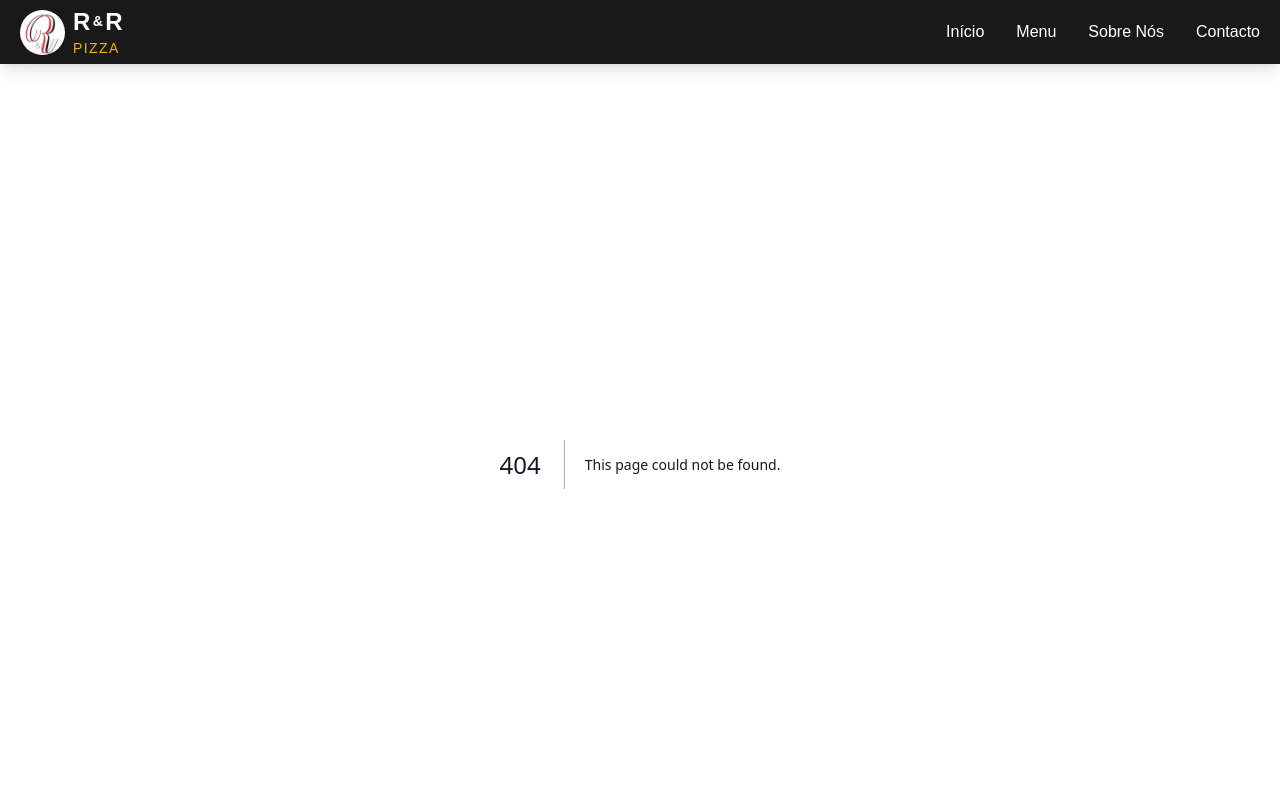
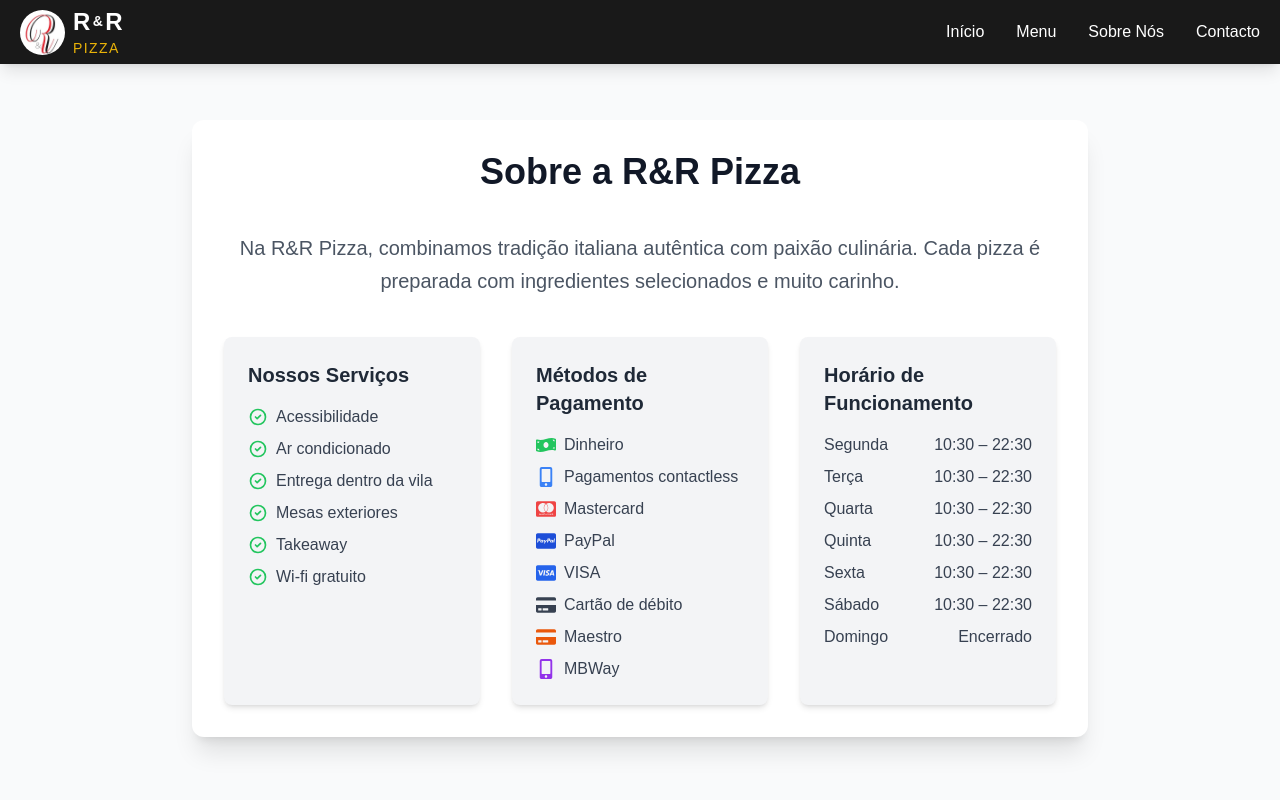
Before and after one commit to Kleiton-Metzger/rr_pizza, a Next.js app: page /about in a window 1280 px wide. Before the commit this address had no page. Shown: the top 800 px of the page. Built offline with nearby package versions, Linux system fonts and the light colour scheme.

Commit message:
Add AboutUs and Contact components, and Menu page

```diff
--- a/package.json
+++ b/package.json
@@ -9,6 +9,10 @@
     "lint": "next lint"
   },
   "dependencies": {
+    "@emotion/react": "^11.14.0",
+    "@emotion/styled": "^11.14.0",
+    "@mui/icons-material": "^6.2.1",
+    "@mui/material": "^6.2.1",
     "@radix-ui/react-slot": "^1.1.1",
     "class-variance-authority": "^0.7.1",
     "clsx": "^2.1.1",
@@ -18,6 +22,7 @@
     "next": "^15.1.2",
     "react": "^19.0.0",
     "react-dom": "^19.0.0",
+    "react-icons": "^5.4.0",
     "react-slick": "^0.30.3",
     "slick-carousel": "^1.8.1",
     "tailwind-merge": "^2.5.5",
--- /dev/null
+++ b/src/app/about/page.tsx
@@ -0,0 +1,115 @@
+import React from 'react';
+import { FaCcVisa, FaCcMastercard, FaCcPaypal, FaMoneyBillWave, FaCreditCard, FaMobileAlt } from 'react-icons/fa';
+
+export default function AboutUs() {
+  const services = [
+    "Acessibilidade",
+    "Ar condicionado",
+    "Entrega dentro da vila",
+    "Mesas exteriores",
+    "Takeaway",
+    "Wi-fi gratuito"
+  ];
+
+  const paymentOptions = [
+    { name: "Dinheiro", icon: <FaMoneyBillWave className="w-5 h-5 mr-2 text-green-500" /> },
+    { name: "Pagamentos contactless", icon: <FaMobileAlt className="w-5 h-5 mr-2 text-blue-500" /> },
+    { name: "Mastercard", icon: <FaCcMastercard className="w-5 h-5 mr-2 text-red-500" /> },
+    { name: "PayPal", icon: <FaCcPaypal className="w-5 h-5 mr-2 text-blue-700" /> },
+    { name: "VISA", icon: <FaCcVisa className="w-5 h-5 mr-2 text-blue-600" /> },
+    { name: "Cartão de débito", icon: <FaCreditCard className="w-5 h-5 mr-2 text-gray-700" /> },
+    { name: "Maestro", icon: <FaCreditCard className="w-5 h-5 mr-2 text-orange-600" /> },
+    { name: "MBWay", icon: <FaMobileAlt className="w-5 h-5 mr-2 text-purple-600" /> }
+  ];
+
+  const openingHours = [
+    { day: "Segunda", hours: "10:30 – 22:30" },
+    { day: "Terça", hours: "10:30 – 22:30" },
+    { day: "Quarta", hours: "10:30 – 22:30" },
+    { day: "Quinta", hours: "10:30 – 22:30" },
+    { day: "Sexta", hours: "10:30 – 22:30" },
+    { day: "Sábado", hours: "10:30 – 22:30" },
+    { day: "Domingo", hours: "Encerrado" }
+  ];
+
+  return (
+    <div className="min-h-screen bg-gray-50 py-14 px-4 sm:px-6 lg:px-8">
+      <div className="max-w-4xl mx-auto bg-white shadow-xl rounded-xl overflow-hidden">
+        <div className="p-8">
+          <h1 className="text-4xl font-extrabold text-center text-gray-900 mb-10">
+            Sobre a R&R Pizza
+          </h1>
+
+          {/* Descrição da Pizzaria */}
+          <div className="mb-10 text-center">
+            <p className="text-xl text-gray-600 leading-relaxed">
+              Na R&R Pizza, combinamos tradição italiana autêntica com paixão culinária.
+              Cada pizza é preparada com ingredientes selecionados e muito carinho.
+            </p>
+          </div>
+
+          {/* Seções de Informações */}
+          <div className="grid md:grid-cols-3 gap-8">
+            {/* Serviços */}
+            <div className="bg-gray-100 p-6 rounded-lg shadow-md transition-transform transform hover:-translate-y-1 hover:bg-gray-200">
+              <h2 className="text-xl font-bold text-gray-800 mb-4">
+                Nossos Serviços
+              </h2>
+              <ul className="space-y-2">
+                {services.map((service, index) => (
+                  <li key={index} className="flex items-center text-gray-700">
+                    <svg
+                      className="w-5 h-5 mr-2 text-green-500"
+                      fill="none"
+                      stroke="currentColor"
+                      viewBox="0 0 24 24"
+                      xmlns="http://www.w3.org/2000/svg"
+                    >
+                      <path
+                        strokeLinecap="round"
+                        strokeLinejoin="round"
+                        strokeWidth={2}
+                        d="M9 12l2 2 4-4m6 2a9 9 0 11-18 0 9 9 0 0118 0z"
+                      />
+                    </svg>
+                    {service}
+                  </li>
+                ))}
+              </ul>
+            </div>
+
+            {/* Opções de Pagamento */}
+            <div className="bg-gray-100 p-6 rounded-lg shadow-md transition-transform transform hover:-translate-y-1 hover:bg-gray-200">
+              <h2 className="text-xl font-bold text-gray-800 mb-4">
+                Métodos de Pagamento
+              </h2>
+              <ul className="space-y-2">
+                {paymentOptions.map((option, index) => (
+                  <li key={index} className="flex items-center text-gray-700">
+                    {option.icon}
+                    {option.name}
+                  </li>
+                ))}
+              </ul>
+            </div>
+
+            {/* Horário de Funcionamento */}
+            <div className="bg-gray-100 p-6 rounded-lg shadow-md transition-transform transform hover:-translate-y-1 hover:bg-gray-200">
+              <h2 className="text-xl font-bold text-gray-800 mb-4">
+                Horário de Funcionamento
+              </h2>
+              <div className="space-y-2">
+                {openingHours.map(({ day, hours }, index) => (
+                  <div key={index} className="flex justify-between text-gray-700">
+                    <span>{day}</span>
+                    <span>{hours}</span>
+                  </div>
+                ))}
+              </div>
+            </div>
+          </div>
+        </div>
+      </div>
+    </div>
+  );
+}
--- /dev/null
+++ b/src/app/contact/page.tsx
@@ -0,0 +1,49 @@
+import React from "react";
+
+export default function Contact() {
+  return (
+    <div className="container mx-auto px-4 py-12 max-w-6xl">
+      <h1 className="text-4xl md:text-5xl font-bold mb-10 text-center text-gray-800">Contato</h1>
+
+      <div className="grid grid-cols-1 lg:grid-cols-2 gap-12">
+        {/* Mapa */}
+        <div className="bg-white rounded-xl shadow-lg p-6">
+          <h2 className="text-2xl font-semibold mb-4 text-gray-700">Nossa Localização</h2>
+          <div className="h-64 sm:h-80 w-full rounded-lg overflow-hidden shadow-md">
+            <iframe
+              src="https://www.google.com/maps/embed?pb=!1m18!1m12!1m3!1d3635.8804237095214!2d-8.0934712!3d39.8035138!2m3!1f0!2f0!3f0!3m2!1i1024!2i768!4f13.1!3m3!1m2!1s0xd22a3929e0f3045%3A0x8c5ad85b9b941454!2sR%26R%20Pizza!5e1!3m2!1spt-PT!2spt!4v1734702773635!5m2!1spt-PT!2spt"
+              width="100%"
+              height="100%"
+              allowFullScreen={true}
+              loading="lazy"
+              referrerPolicy="no-referrer-when-downgrade"
+              className="border-0"
+            ></iframe>
+          </div>
+        </div>
+
+        {/* Informações de Contato */}
+        <div className="bg-white rounded-xl shadow-lg p-6">
+          <h2 className="text-2xl font-semibold mb-6 text-gray-700">Informações de Contato</h2>
+          <p className="mb-6 text-lg text-gray-600">
+            Entre em contato conosco para qualquer dúvida ou informação.
+          </p>
+          <div className="space-y-4">
+            <p className="flex items-center text-gray-700">
+              <span className="text-2xl mr-3">📞</span>
+              <span><strong>Telefone:</strong> <a href="tel:+351274604187" className="hover:text-blue-500 transition-colors">(+351) 274 604 187</a></span>
+            </p>
+            <p className="flex items-center text-gray-700">
+              <span className="text-2xl mr-3">📧</span>
+              <span><strong>E-mail:</strong> <a href="mailto:pizzariarr@outlook.pt" className="text-blue-500 hover:underline">pizzariarr@outlook.pt</a></span>
+            </p>
+            <p className="flex items-start text-gray-700">
+              <span className="text-2xl mr-3">📍</span>
+              <span><strong>Endereço:</strong> Avenida 25 de Abril, 6100-733 Sertã</span>
+            </p>
+          </div>
+        </div>
+      </div>
+    </div>
+  );
+}
--- /dev/null
+++ b/src/app/menu/page.tsx
@@ -0,0 +1,35 @@
+"use client";
+
+import React from "react";
+
+const Menu: React.FC = () => {
+  const menuItems = [
+    { name: "Margherita", price: "€ 8,90" },
+    { name: "Pepperoni", price: "€ 9,90" },
+    { name: "Quatro Queijos", price: "€ 10,90" },
+    { name: "Calabresa", price: "€ 9,50" },
+    { name: "Vegetariana", price: "€ 8,50" },
+  ];
+
+  return (
+    <div className="container mx-auto px-4 py-8">
+      <h1 className="text-4xl font-bold mb-6 text-center">Menu da Pizzaria</h1>
+      <div
+        id="menu-items"
+        className="grid grid-cols-1 md:grid-cols-2 lg:grid-cols-3 gap-6"
+      >
+        {menuItems.map((item, index) => (
+          <div
+            key={index}
+            className="menu-item bg-white shadow-lg rounded-lg p-4 text-center"
+          >
+            <h2 className="text-2xl font-bold mb-2">{item.name}</h2>
+            <p className="text-lg text-gray-700">{item.price}</p>
+          </div>
+        ))}
+      </div>
+    </div>
+  );
+};
+
+export default Menu;
--- a/src/components/LandingPage.tsx
+++ b/src/components/LandingPage.tsx
@@ -121,13 +121,18 @@ export const LandingPage: React.FC = () => {
             Faça já o seu pedido e receba em casa!
           </p>
           <div className="flex flex-col sm:flex-row justify-center items-center gap-4">
-            <button
+            {/* Botão Reservar Mesa */}
+            <a
+              href="tel:+351274604187"
               className="bg-white text-red-600 px-8 py-3 rounded-full font-bold text-lg hover:bg-gray-100 transition-transform transform hover:scale-105"
               aria-label="Reservar Mesa"
             >
               Reservar Mesa
-            </button>
-            <div
+            </a>
+
+            {/* Botão Ligar Agora */}
+            <a
+              href="tel:+351274604187"
               className="flex items-center bg-white p-3 rounded-full shadow-lg text-red-600 cursor-pointer hover:bg-gray-100 transition-transform transform hover:scale-105"
               aria-label="Ligar Agora"
             >
@@ -141,7 +146,7 @@ export const LandingPage: React.FC = () => {
               <span className="text-lg md:text-xl font-bold tracking-wide hover:text-red-500">
                 Ligue Agora
               </span>
-            </div>
+            </a>
           </div>
         </div>
       </section>
```
Also changed, not shown: 1 other file (tests, documents, lock files or other folders).
